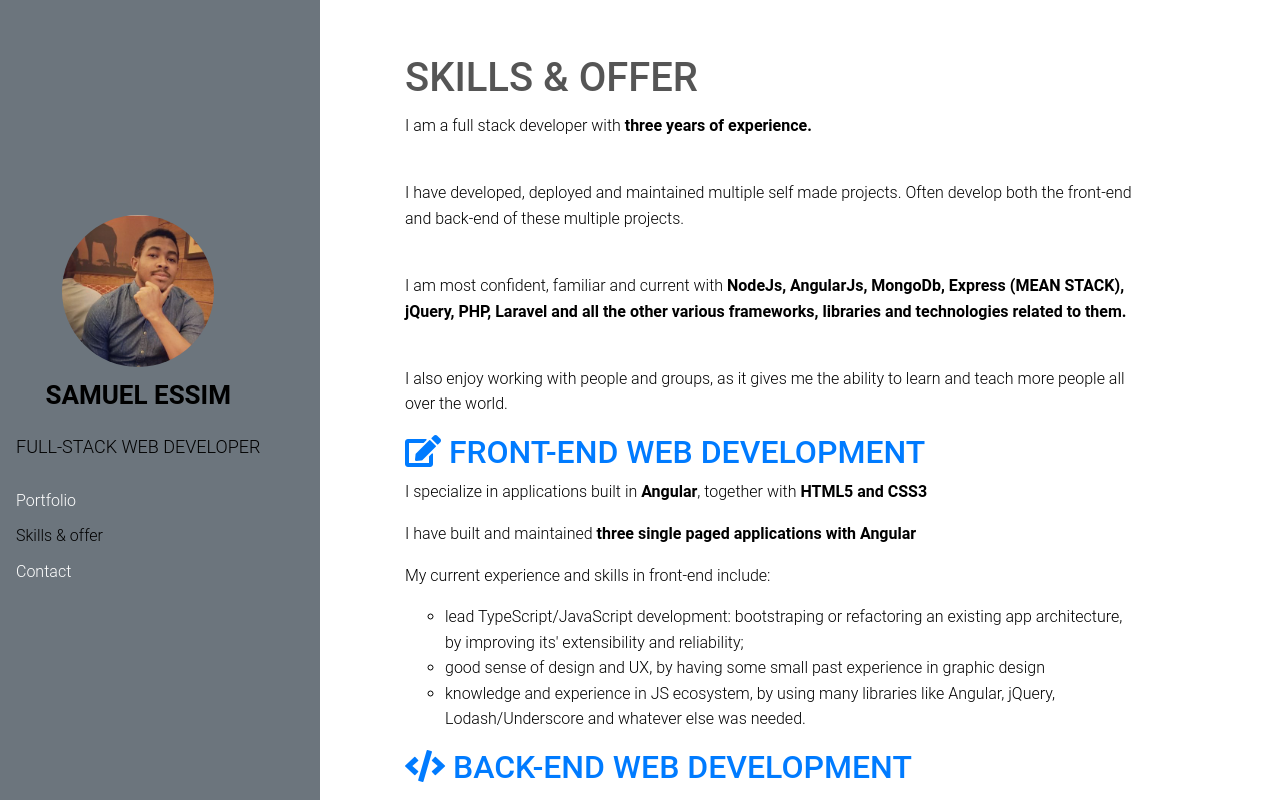
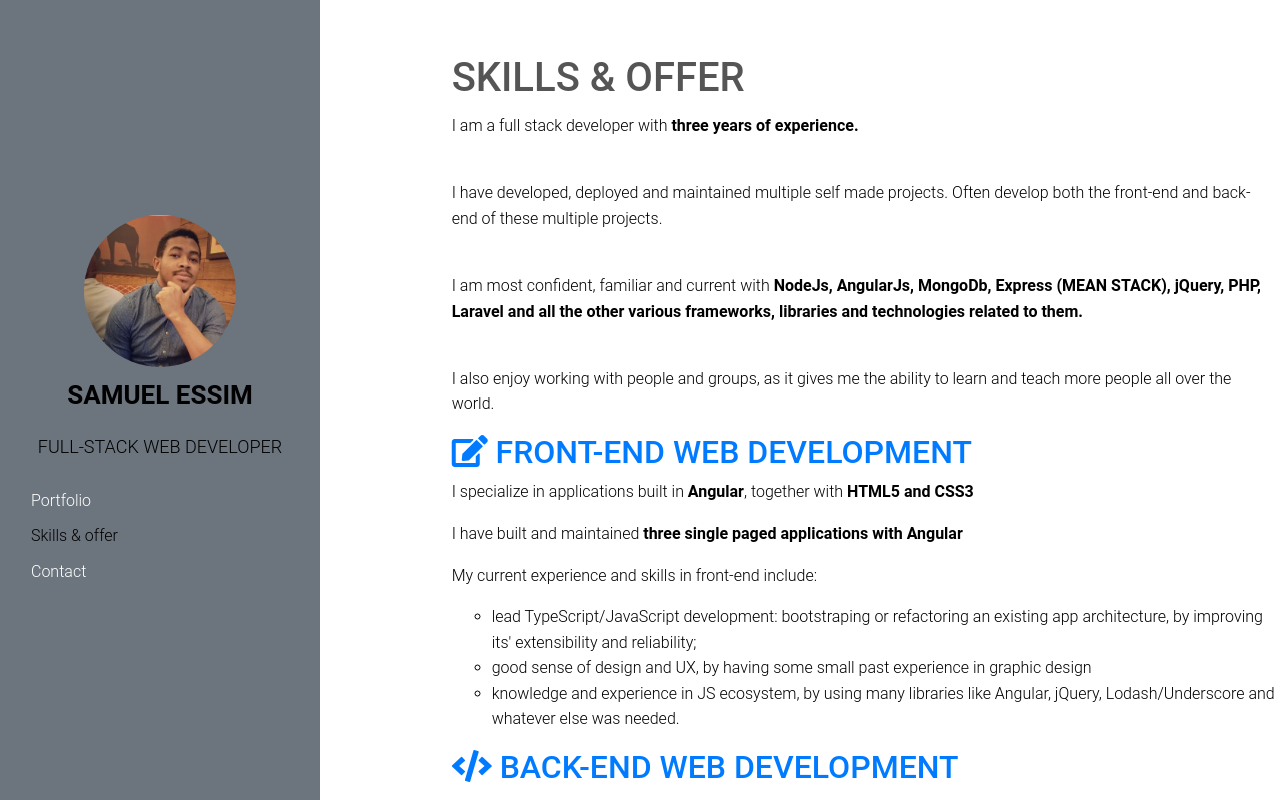
Before and after one commit to samuelA1/Portfolio, an Angular app: page /skills in a window 1280 px wide. Built offline with nearby package versions, Linux system fonts and the light colour scheme.

Commit message:
Adjusted width and height on large screens

```diff
--- a/src/app/app.component.html
+++ b/src/app/app.component.html
@@ -2,7 +2,7 @@
     <nav class="navbar navbar-expand-md navbar-dark bg-secondary col-md-3 sidebar" [ngStyle]="{'height':toggleshow ? '415px' : ''}">
         <div class="container">
             <div class="row">
-                <div class="text-center">
+                <div class="col-md text-center">
                     <div class="person-info">
                             <a [routerLink]="['']" routerLinkActive="active" >
                                 <img  class="mb-2" src="../assets/zfB5KqXn_400x400.jpg"
@@ -12,7 +12,7 @@
                             </a>
                     </div>
                 </div>
-                <div class="collapse navbar-collapse" id="navbarCollapse" [ngClass]="toggleshow ? 'show': 'false'">
+                <div class="col-md collapse navbar-collapse" id="navbarCollapse" [ngClass]="toggleshow ? 'show': 'false'">
                         <ul class="nav flex-column">
                             <li >
                             <a [routerLink]="['/portfolio']" routerLinkActive="active" >Portfolio</a>
--- a/src/app/contact/contact.component.scss
+++ b/src/app/contact/contact.component.scss
@@ -8,6 +8,7 @@ a {
     color: black;
     margin: 10px;
     width: 100%;
+    max-width: 1500px;
 }
 
 @media screen and (min-width: 0px) and (max-width: 767px) {
--- a/src/app/skills/skills.component.scss
+++ b/src/app/skills/skills.component.scss
@@ -3,6 +3,7 @@
     color: black;
     margin: 10px;
     width: 100%;
+    max-width: 1500px;
 }
 
 h2 {
--- a/src/index.html
+++ b/src/index.html
@@ -2,6 +2,7 @@
 <head>
   <meta charset="utf-8">
   <title>Portfolio - Samuel Essim - Full Stack Web Developer</title>
+  <base href="/">
 
   <meta name="viewport" content="width=device-width, initial-scale=1">
   <link rel="stylesheet" href="https://stackpath.bootstrapcdn.com/bootstrap/4.1.3/css/bootstrap.min.css" integrity="sha384-MCw98/SFnGE8fJT3GXwEOngsV7Zt27NXFoaoApmYm81iuXoPkFOJwJ8ERdknLPMO" crossorigin="anonymous">
```
Also changed, not shown: 1 other file (tests, documents, lock files or other folders).
